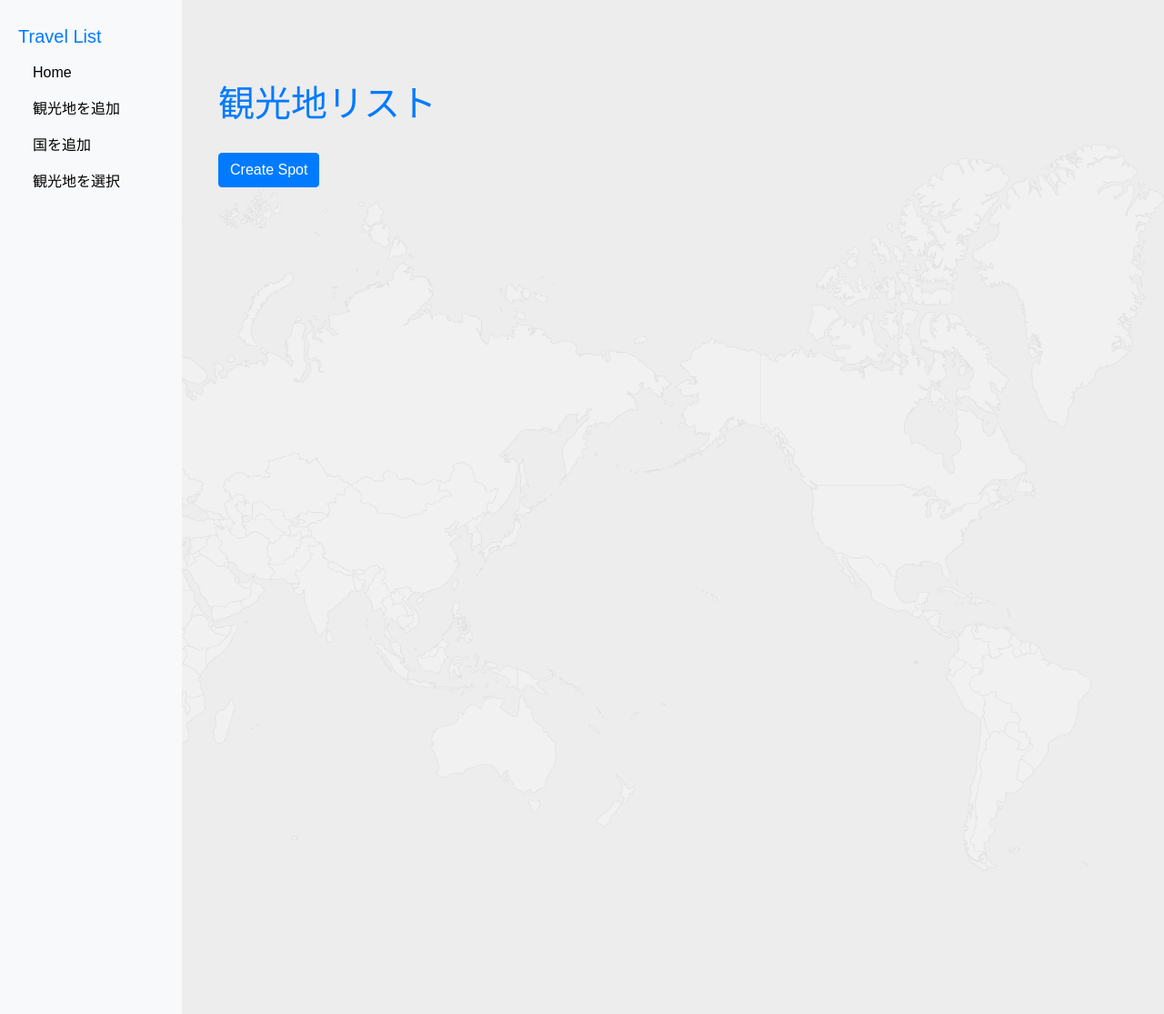
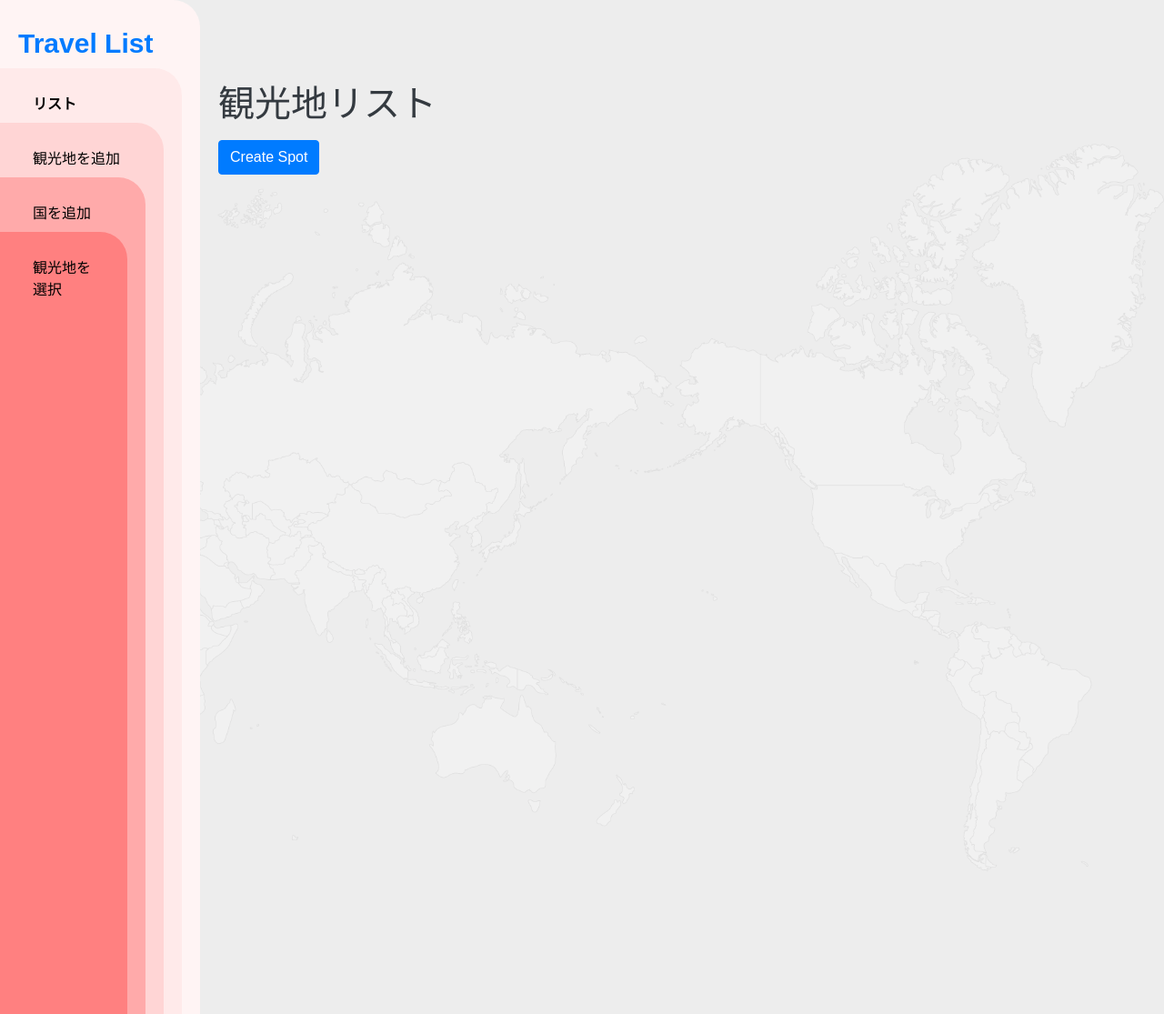
Before and after one commit to s-iyo/App, a Django app: page /myapp/spot/list/ in a window 1280 px wide. Shown: the whole page at 91% size. Run offline with Django 5.2, Linux system fonts and the light colour scheme; data comes from the database, SQL or seed files in the repository; data that the repository does not hold is empty; some libraries are stand-ins or nearby versions.

Commit message:
グラデーション追加

```diff
--- a/django_basic/myapp/views.py
+++ b/django_basic/myapp/views.py
@@ -8,41 +8,32 @@ def spot_create(request):
     if request.method == 'POST':
         form = SpotForm(request.POST, request.FILES)
         if form.is_valid():
-            form.save()  # フォームのデータをデータベースに保存
-            return redirect('myapp:spot_list')  # spot_list にリダイレクト
+            form.save()
+            return redirect('myapp:spot_list')
     else:
         form = SpotForm()
-    return render(request, 'myapp/spot_create.html', {'form': form})
+    return render(request, 'myapp/spot_create.html', {'form': form, 'active_page': 'spot_create'})
 
 def spot_detail(request, pk):
-    """
-    特定の観光スポットの詳細を表示するビュー
-    """
     spot = get_object_or_404(Spot, pk=pk)
-    return render(request, 'myapp/spot_detail.html', {'spot': spot})
+    return render(request, 'myapp/spot_detail.html', {'spot': spot, 'active_page': 'spot_detail'}) # 必要に応じて
 
 def spot_photo(request, pk):
-    """
-    観光スポットの画像を表示するビュー
-    """
     spot = get_object_or_404(Spot, pk=pk)
     if spot.photo:
-        return HttpResponse(spot.photo, content_type="image/jpeg")  # Content-Typeを設定
+        return HttpResponse(spot.photo, content_type="image/jpeg")
     else:
-        return HttpResponse(status=404)  # 画像がない場合は404を返す
+        return HttpResponse(status=404)
 
 def country_create(request):
-    """
-    国を作成するビュー
-    """
     if request.method == 'POST':
         form = CountryForm(request.POST)
         if form.is_valid():
             form.save()
-            return redirect('myapp:spot_create')  # 国の作成後に spot_create ページにリダイレクト
+            return redirect('myapp:spot_create')
     else:
         form = CountryForm()
-    return render(request, 'myapp/country_create.html', {'form': form})
+    return render(request, 'myapp/country_create.html', {'form': form, 'active_page': 'country_create'})
 
 def spot_list(request):
     spots_by_area = defaultdict(lambda: defaultdict(list))
@@ -53,7 +44,6 @@ def spot_list(request):
         country = spot.country
         spots_by_area[area][country].append(spot)
 
-    # テンプレートで扱いやすい形式にデータを変換
     areas_data = []
     for area, countries in spots_by_area.items():
         countries_data = []
@@ -62,18 +52,17 @@ def spot_list(request):
                 'country': country,
                 'spots': spots,
             })
-        # 国名でソート
         countries_data.sort(key=lambda x: x['country'].name)
         areas_data.append({
             'area': area,
             'countries': countries_data,
         })
 
-    # エリア名でソート
     areas_data.sort(key=lambda x: x['area'].name)
 
     context = {
         'areas_data': areas_data,
+        'active_page': 'spot_list',  # または 'home' など適切な名前
     }
     return render(request, 'myapp/spot_list.html', context)
 
@@ -83,42 +72,33 @@ def spot_update(request, pk):
         form = SpotForm(request.POST, request.FILES, instance=spot)
         if form.is_valid():
             form.save()
-            return redirect('myapp:spot_list')  # spot_list にリダイレクト
+            return redirect('myapp:spot_list')
     else:
         form = SpotForm(instance=spot)
-    return render(request, 'myapp/spot_update.html', {'form': form, 'spot': spot})
+    return render(request, 'myapp/spot_update.html', {'form': form, 'spot': spot, 'active_page': 'spot_update'})
 
 def calculate_overlapping_months(request):
     if request.method == 'POST':
-        # 選択されたスポットのIDリストを取得
         selected_spot_ids = request.POST.getlist('selected_spots')
-
-        # 選択されたスポットを取得
         selected_spots = Spot.objects.filter(pk__in=selected_spot_ids)
-
-        # 各スポットのベストシーズン（月）を取得
         best_seasons = [spot.best_season.all() for spot in selected_spots]
 
-        # すべてのスポットに共通する月を計算
         if best_seasons:
-            # 最初のスポットの月を初期値とする
             overlapping_months = set(best_seasons[0])
-            # 残りのスポットの月との共通部分を計算
             for months in best_seasons[1:]:
                 overlapping_months.intersection_update(months)
         else:
             overlapping_months = set()
 
-        # 月の名前でソート
         overlapping_months = sorted(list(overlapping_months), key=lambda month: month.number)
 
         context = {
             'overlapping_months': overlapping_months,
             'selected_spots': selected_spots,
+            'active_page': 'calculate_overlapping_months',
         }
         return render(request, 'myapp/overlapping_months.html', context)
     else:
-        # GETリクエストの場合は、スポットのリストを表示するページにリダイレクト
         spots_by_area = defaultdict(lambda: defaultdict(list))
         spots = Spot.objects.all().select_related('country__area')
 
@@ -127,7 +107,6 @@ def calculate_overlapping_months(request):
             country = spot.country
             spots_by_area[area][country].append(spot)
 
-        # テンプレートで扱いやすい形式にデータを変換
         areas_data = []
         for area, countries in spots_by_area.items():
             countries_data = []
@@ -136,24 +115,23 @@ def calculate_overlapping_months(request):
                     'country': country,
                     'spots': spots,
                 })
-            # 国名でソート
             countries_data.sort(key=lambda x: x['country'].name)
             areas_data.append({
                 'area': area,
                 'countries': countries_data,
             })
 
-        # エリア名でソート
         areas_data.sort(key=lambda x: x['area'].name)
 
         context = {
             'areas_data': areas_data,
+            'active_page': 'calculate_overlapping_months',
         }
         return render(request, 'myapp/select_spots.html', context)
 
 def spot_delete(request, pk):
-        spot = get_object_or_404(Spot, pk=pk)
-        if request.method == 'POST':
-            spot.delete()
-            return redirect('myapp:spot_list')
-        return render(request, 'myapp/spot_delete.html', {'spot': spot})
+    spot = get_object_or_404(Spot, pk=pk)
+    if request.method == 'POST':
+        spot.delete()
+        return redirect('myapp:spot_list')
+    return render(request, 'myapp/spot_delete.html', {'spot': spot, 'active_page': 'spot_delete'})
--- a/django_basic/static/myapp/CSS/style.css
+++ b/django_basic/static/myapp/CSS/style.css
@@ -18,10 +18,7 @@ color: black;
 .container {
     margin-top: 20px;
 }
-h1 {
-    color: #007bff;
-    margin-bottom: 30px;
-}
+
 
 label {
     font-weight: bold;
--- a/django_basic/templates/myapp/base.html
+++ b/django_basic/templates/myapp/base.html
@@ -13,14 +13,67 @@
         }
 
         .sidebar {
-            width: 200px; /* サイドバーの幅 */
-            background-color: #f8f9fa; /* 背景色 */
+            width: 220px;
+            background-color: #fff4f4;
             padding: 20px;
-            height: 100vh; /* 画面全体に表示 */
-            position: fixed; /* 固定表示 */
+            height: 100vh;
+            position: fixed;
             top: 0;
             left: 0;
-            overflow-y: auto; /* コンテンツが多い場合にスクロール可能にする */
+            overflow-y: auto;
+            border-radius: 0px 30px 0px 0px; /* 上左、上右、下右、下左 */
+        }
+
+        /*リスト*/
+        .sidebar2{
+            width: 200px;
+            background-color: #ffeaea;
+            padding: 20px;
+            height: 100vh;
+            position: fixed;
+            top: 100;
+            left: 0;
+            overflow-y: auto;
+            border-radius: 0px 30px 0px 0px;
+        }
+
+        /*観光地を追加*/
+        .sidebar3{
+            width: 180px;
+            background-color: #ffd5d5;
+            padding: 20px;
+            height: 100vh;
+            position: fixed;
+            top: 100;
+            left: 0;
+            overflow-y: auto;
+            border-radius: 0px 30px 0px 0px;
+        }
+
+        /*国を追加*/
+        .sidebar4{
+            width: 160px;
+            background-color: #ffaaaa;
+            padding: 20px;
+            height: 100vh;
+            position: fixed;
+            top: 100;
+            left: 0;
+            overflow-y: auto;
+            border-radius: 0px 30px 0px 0px;
+        }
+
+        /*観光地を選択*/
+        .sidebar5{
+            width: 140px;
+            background-color: #ff8080;
+            padding: 20px;
+            height: 100vh;
+            position: fixed;
+            top: 100;
+            left: 0;
+            overflow-y: auto;
+            border-radius: 0px 30px 0px 0px;
         }
 
         .content {
@@ -28,24 +81,39 @@
             padding: 20px;
             width: 100%; /* コンテンツ領域の幅 */
         }
+
+        .navbar-brand {
+        font-family: sans-serif;
+        font-size: 30px;
+        font-weight: bold;
+    }
     </style>
 </head>
 <body>
     <div class="sidebar">
         <a class="navbar-brand" href="#">Travel List</a>
         <ul class="nav flex-column">
+            <div class="sidebar2">
             <li class="nav-item">
-                <a class="nav-link" href="{% url 'myapp:spot_list' %}">Home</a>
+                <a class="nav-link {% if active_page == 'spot_list' %}font-weight-bold{% endif %}" href="{% url 'myapp:spot_list' %}">リスト</a>
             </li>
+            <div class="sidebar3">
             <li class="nav-item">
-                <a class="nav-link" href="{% url 'myapp:spot_create' %}">観光地を追加</a>
+                <a class="nav-link {% if active_page == 'spot_create' %}font-weight-bold{% endif %}" href="{% url 'myapp:spot_create' %}">観光地を追加</a>
             </li>
+            <div class="sidebar4">
             <li class="nav-item">
-                <a class="nav-link" href="{% url 'myapp:country_create' %}">国を追加</a>
+                <a class="nav-link {% if active_page == 'country_create' %}font-weight-bold{% endif %}" href="{% url 'myapp:country_create' %}">国を追加</a>
             </li>
+            <div class="sidebar5">
             <li class="nav-item">
-                <a class="nav-link" href="{% url 'myapp:calculate_overlapping_months' %}">観光地を選択</a>
+                <a class="nav-link {% if active_page == 'calculate_overlapping_months' %}font-weight-bold{% endif %}" href="{% url 'myapp:calculate_overlapping_months' %}">観光地を選択</a>
             </li>
+        </div>
+    </div>
+</div>
+        </div>
+        </div>
         </ul>
     </div>
 
```
